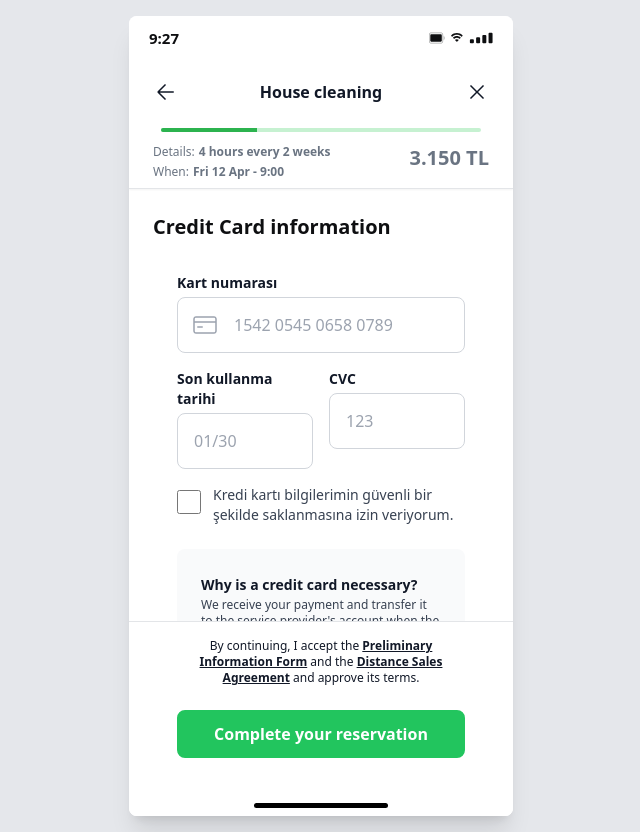
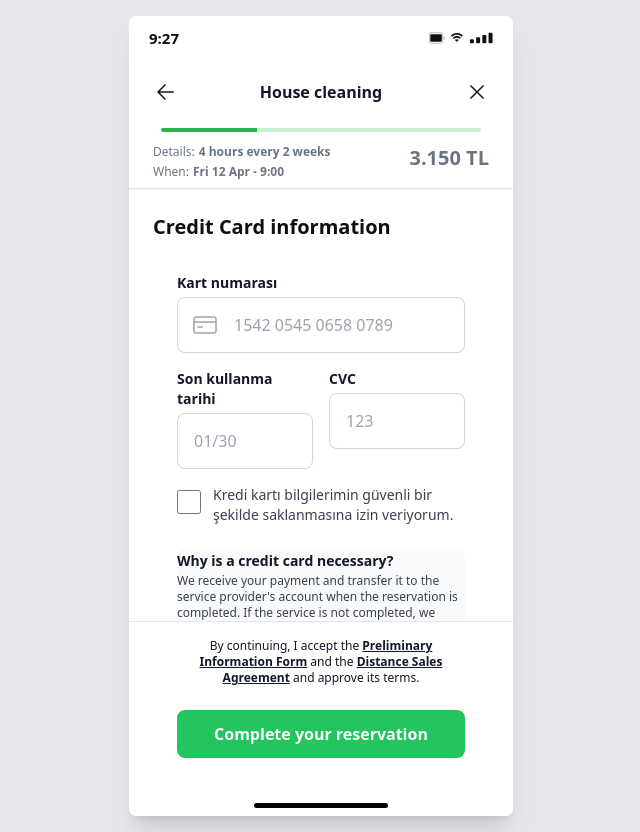
Before and after one commit to Marcobaldessari/Homerun-Replica, a React app: page / in a window 1280 px wide. Shown: the whole page, without its empty margins (319-959 px from the left). Built offline with nearby package versions, Linux system fonts and the light colour scheme; the HTML template or start-up script is replaced by a standard one.

Commit message:
Remove padding from PaymentInfoCard

```diff
--- a/src/components/PaymentInfoCard/PaymentInfoCard.tsx
+++ b/src/components/PaymentInfoCard/PaymentInfoCard.tsx
@@ -14,7 +14,7 @@ export function PaymentInfoCard({
   className = '',
   'data-id': dataId
 }: PaymentInfoCardProps) {
-  return <div data-id={dataId} className={`bg-gray-50 rounded-lg mx-6 space-y-3 p-6 font-figtree ${className}`}>
+  return <div data-id={dataId} className={`bg-gray-50 rounded-lg mx-6 space-y-3 font-figtree ${className}`}>
       <div className="flex flex-col">
         <h3 className="text-sm font-semibold text-gray-900 leading-6">
           {title}
```
